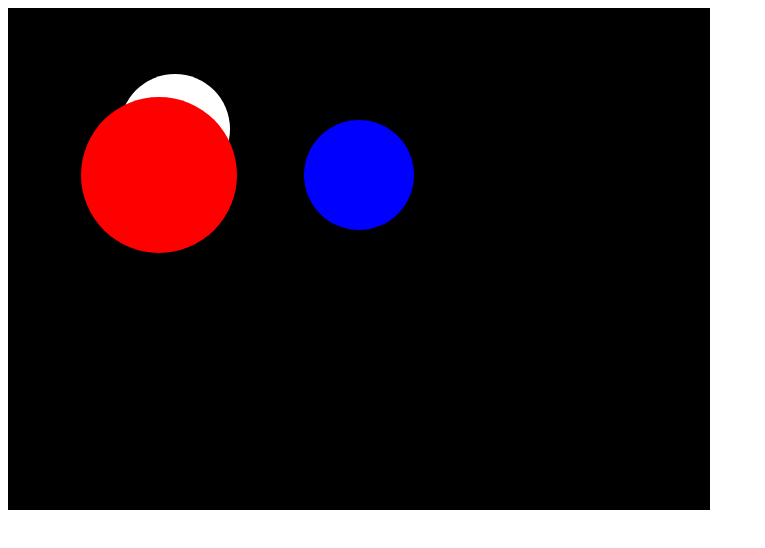
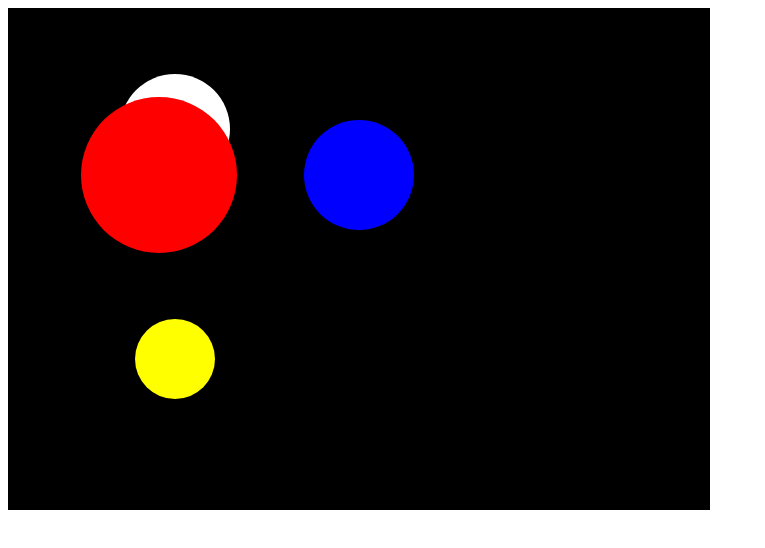
Before and after one commit to meghakansal12/Animation-and-Circles, a plain HTML site: page index.html in a window 1280 px wide. Shown: the whole page, without its empty margins (0-765 px from the left). Drawn offline with Linux system fonts and the light colour scheme.

Commit message:
Update index.html

```diff
--- a/index.html
+++ b/index.html
@@ -41,6 +41,11 @@
         ctx.beginPath();
         ctx.arc(350,posY,55,0,Math.PI  *2);
         ctx.fill();
+
+        ctx.fillStyle= "yellow";
+        ctx.beginPath();
+        ctx.arc(posX,350,40,0,Math.PI  *2);
+        ctx.fill();
       },30);
     }
   </script>
```
